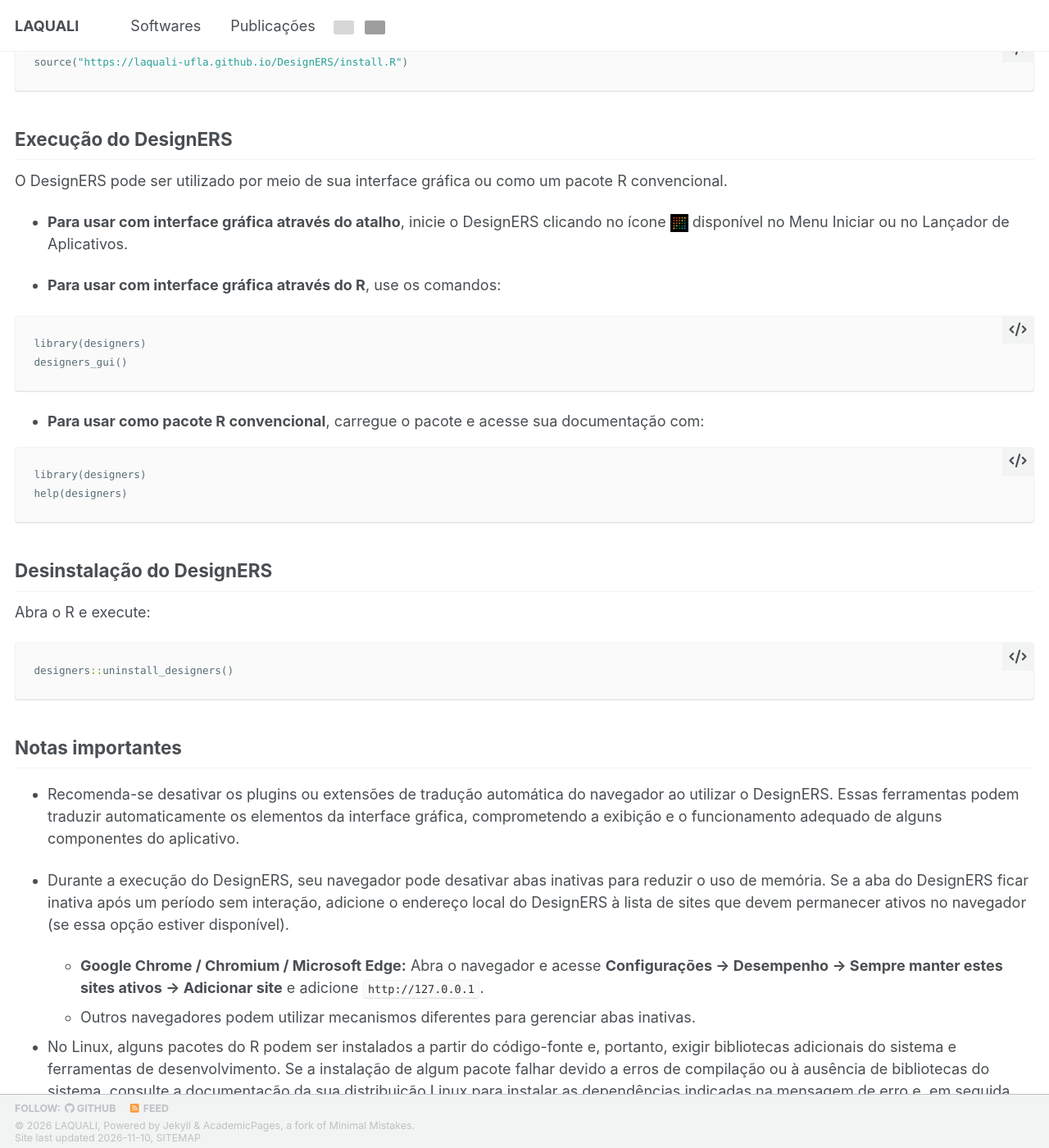
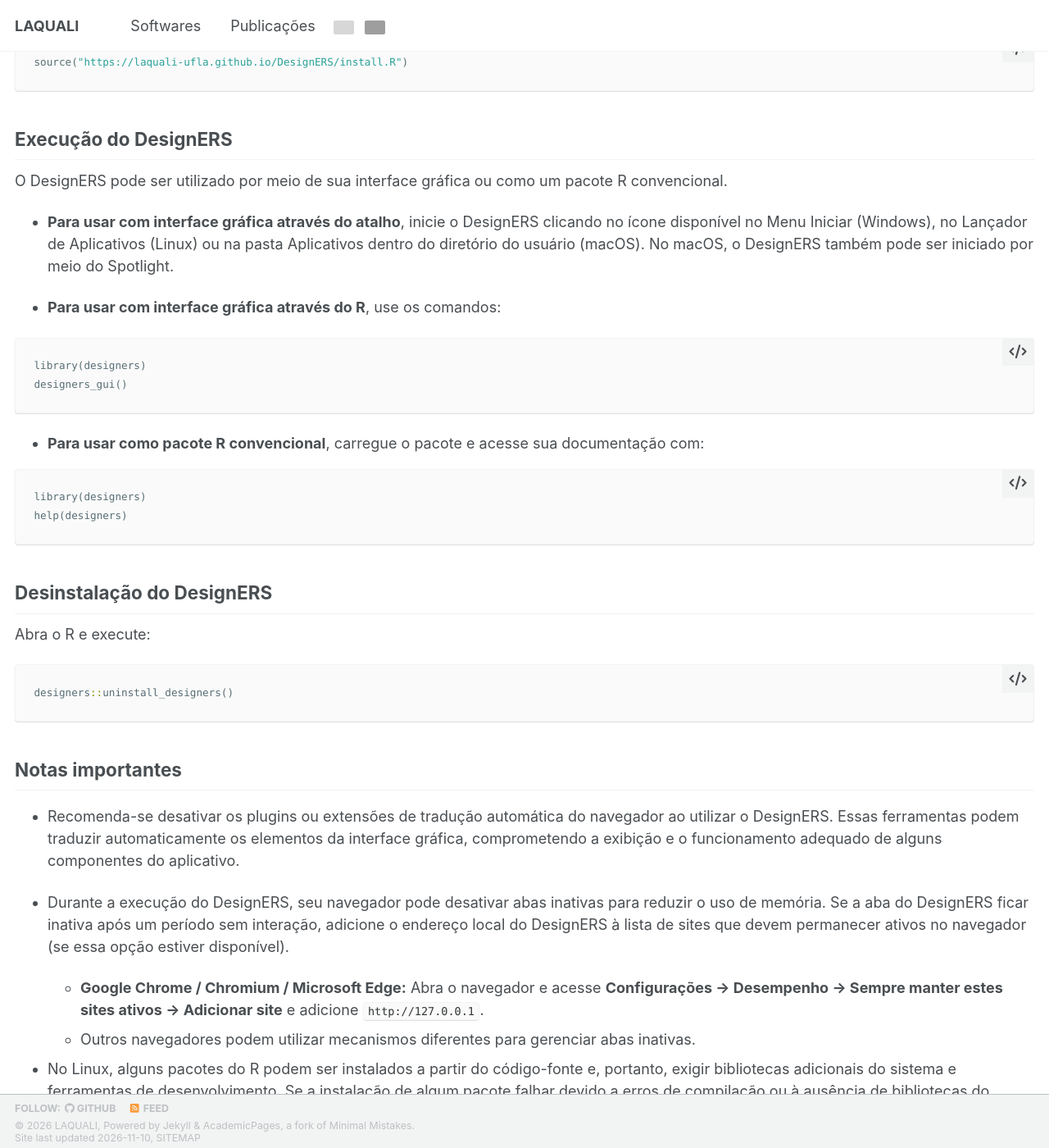
Before and after one commit to LAQUALI-UFLA/laquali-ufla.github.io, a Jekyll site: the page built from _pages/pt/softwares/designers_temporary.md, in a window 1280 px wide and 1400 px high, scrolled down 1188 px. Shown: the whole window at 82% size. Built offline with Jekyll 4.4.1, drawn with Linux system fonts in a browser that asks for light colours; a style sheet for code colours, icons or effects is not loaded; some of the changed text lies outside the part shown; grey boxes are pictures that could not be loaded.

Commit message:
Revise DesignERS launch instructions for macOS
Updated instructions for launching DesignERS on macOS and added note about XQuartz requirements.

```diff
--- a/_pages/pt/softwares/designers_temporary.md
+++ b/_pages/pt/softwares/designers_temporary.md
@@ -40,7 +40,7 @@ source("https://laquali-ufla.github.io/DesignERS/install.R")
 ## Execução do DesignERS
 O DesignERS pode ser utilizado por meio de sua interface gráfica ou como um pacote R convencional.
 
-- **Para usar com interface gráfica através do atalho**, inicie o DesignERS clicando no ícone <img src="/images/logo_DesignERS.png" style="height: 22px; width: auto; vertical-align: middle;"> disponível no Menu Iniciar ou no Lançador de Aplicativos.
+- **Para usar com interface gráfica através do atalho**, inicie o DesignERS clicando no ícone disponível no Menu Iniciar (Windows), no Lançador de Aplicativos (Linux) ou na pasta Aplicativos dentro do diretório do usuário (macOS). No macOS, o DesignERS também pode ser iniciado por meio do Spotlight.
 
 - **Para usar com interface gráfica através do R**, use os comandos:
 
@@ -73,6 +73,8 @@ designers::uninstall_designers()
 
 - No Linux, alguns pacotes do R podem ser instalados a partir do código-fonte e, portanto, exigir bibliotecas adicionais do sistema e ferramentas de desenvolvimento. Se a instalação de algum pacote falhar devido a erros de compilação ou à ausência de bibliotecas do sistema, consulte a documentação da sua distribuição Linux para instalar as dependências indicadas na mensagem de erro e, em seguida, tente instalar o pacote novamente. Se ocorrerem problemas durante a instalação do DesignERS, certifique-se de que os pacotes `shiny`, `rhandsontable` e `htmlwidgets` estejam instalados no R antes de tentar instalar o DesignERS novamente.
 
+- No macOS, alguns gráficos podem exigir o XQuartz para serem exibidos corretamente. Caso ocorram problemas na exibição de gráficos acompanhados de uma mensagem de erro relacionada ao XQuartz, instale-o por meio de https://www.xquartz.org/ e reinicie o DesignERS.
+
 ## Contato
 **Prof. Cleiton Nunes**
 Universidade Federal de Lavras – UFLA
```
